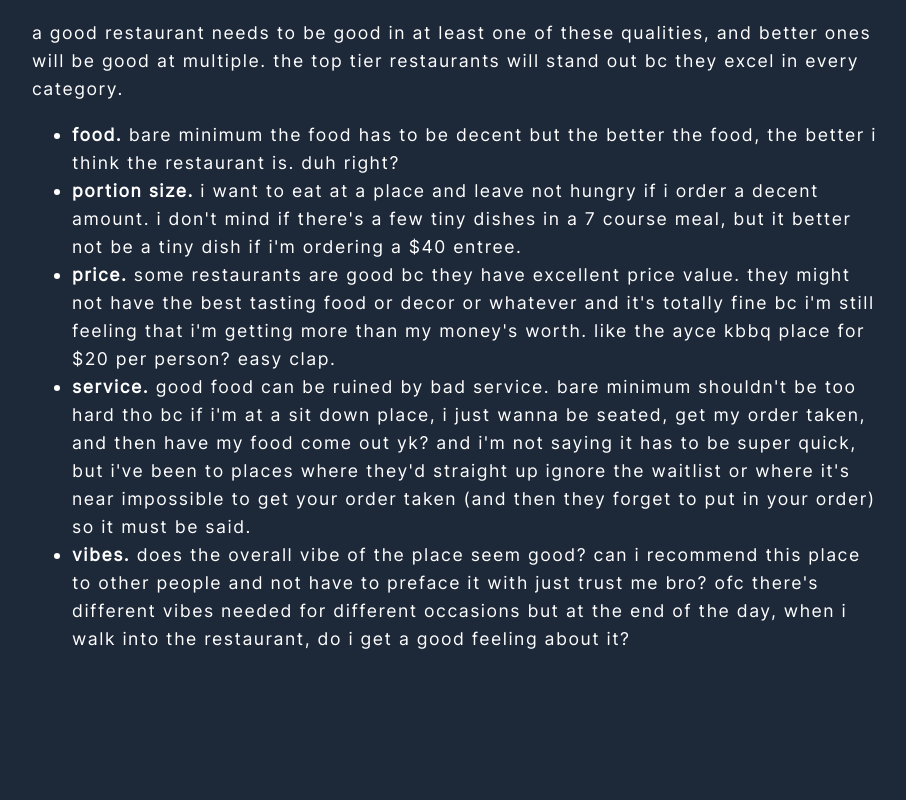
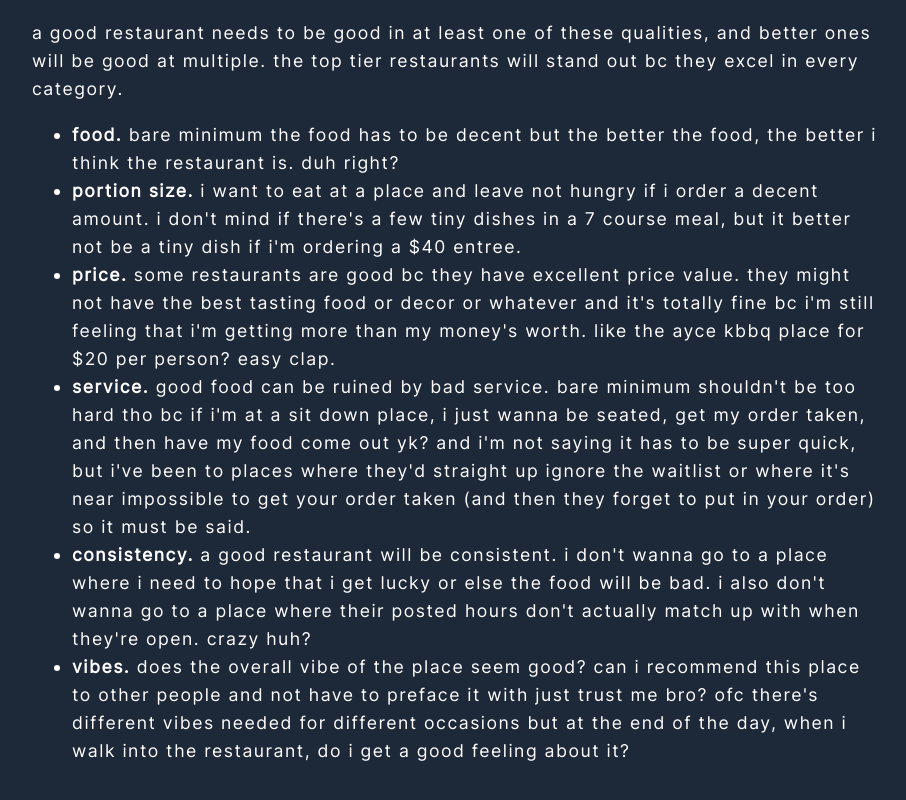
Before and after one commit to ivychxn/sharkie-website, a React (Create React App) app: page /food-reviews in a window 1280 px wide. Shown: the part 465-1265 px from the top of the page, without its empty margins (183-1089 px from the left). Before the commit the page ends 1195 px from the top, so only its background shows below. Built offline with nearby package versions, Linux system fonts and the light colour scheme.

Commit message:
more more more

```diff
--- a/src/routes/FoodReviews.js
+++ b/src/routes/FoodReviews.js
@@ -36,6 +36,10 @@ const FoodReviews = () => {
           waitlist or where it's near impossible to get your order taken (and then they forget to put in your order)
           so it must be said.
           </li>
+          <li><b>consistency.</b> a good restaurant will be consistent. i don't wanna go to a place where i need to
+          hope that i get lucky or else the food will be bad. i also don't wanna go to a place where their posted
+          hours don't actually match up with when they're open. crazy huh?
+          </li>
           <li><b>vibes.</b> does the overall vibe of the place seem good? can i recommend this place to other people and
           not have to preface it with just trust me bro? ofc there's different vibes needed for different occasions but
           at the end of the day, when i walk into the restaurant, do i get a good feeling about it?
```
